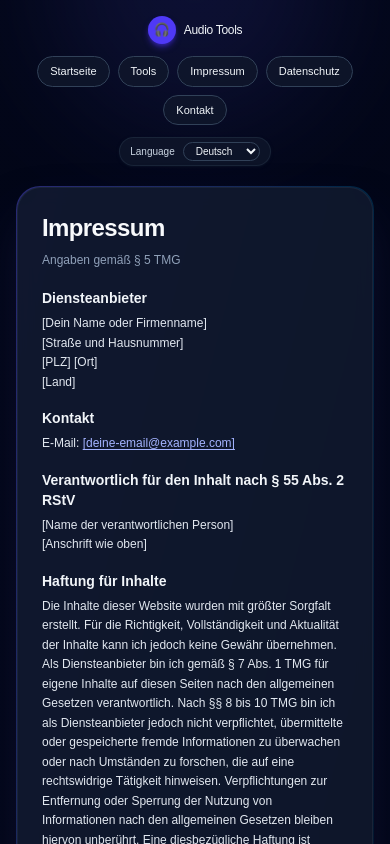
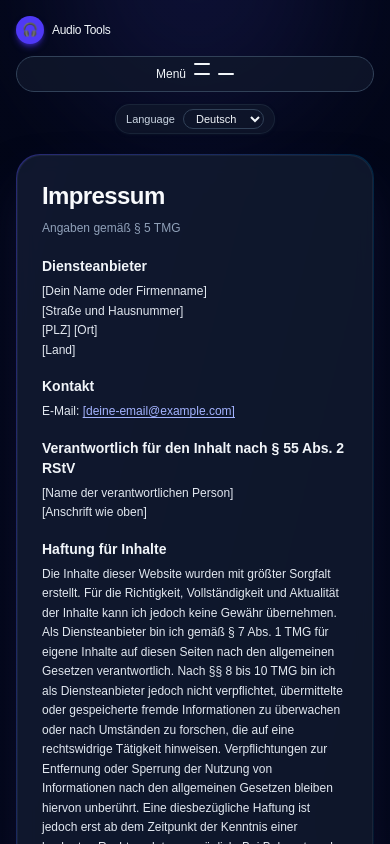
Before and after one commit to Cocoloco069/audio-webseite, a Next.js app in the folder audio-frontend/: page /impressum in a window 390 px wide. Shown: the top 844 px of the page. Built offline with nearby package versions, Linux system fonts and the light colour scheme.

Commit message:
Add mobile hamburger menu for header navigation

```diff
--- a/audio-frontend/app/components/BrandHeader.tsx
+++ b/audio-frontend/app/components/BrandHeader.tsx
@@ -1,6 +1,7 @@
 // app/components/BrandHeader.tsx
 'use client';
 
+import { useState } from 'react';
 import Link from 'next/link';
 import { Lang, TFunc } from '../i18n/translations';
 
@@ -13,61 +14,112 @@ export default function BrandHeader({
   setLang: (l: Lang) => void;
   t: TFunc;
 }) {
+  const [mobileOpen, setMobileOpen] = useState(false);
+
   return (
     <header className="relative z-10 px-4 pt-4 sm:px-8 sm:pt-6">
       <div className="flex flex-col gap-3 sm:gap-4">
-        {/* Zeile 1: Brand */}
-        <div className="flex items-center justify-center sm:justify-start gap-2 text-xs sm:text-sm font-medium text-slate-100">
-          <span className="flex h-7 w-7 items-center justify-center rounded-full bg-indigo-600 text-[13px] shadow-md shadow-indigo-700/60">
-            🎧
-          </span>
-          <span className="tracking-tight">Audio Tools</span>
+        {/* Zeile 1: Brand + Language (Desktop rechts) */}
+        <div className="flex items-center justify-between gap-3">
+          <div className="flex items-center gap-2 text-xs sm:text-sm font-medium text-slate-100">
+            <span className="flex h-7 w-7 items-center justify-center rounded-full bg-indigo-600 text-[13px] shadow-md shadow-indigo-700/60">
+              🎧
+            </span>
+            <span className="tracking-tight">Audio Tools</span>
+          </div>
+
+          {/* Desktop: Language rechts, Mobil: versteckt (kommt unten zentriert) */}
+          <div className="hidden sm:flex justify-end">
+            <div className="inline-flex items-center gap-2 rounded-full bg-slate-900/80 border border-slate-800/80 px-2.5 py-1 text-[11px] text-slate-300 shadow-sm shadow-slate-900/60">
+              <span>Language</span>
+              <select
+                value={lang}
+                onChange={(e) => setLang(e.target.value as Lang)}
+                className="bg-transparent text-slate-100 text-[11px] border border-slate-700 rounded-full px-2 py-0.5 focus:outline-none focus:ring-1 focus:ring-indigo-500"
+              >
+                <option value="de">Deutsch</option>
+                <option value="en">English</option>
+                <option value="es">Español</option>
+                <option value="fr">Français</option>
+                <option value="it">Italiano</option>
+              </select>
+            </div>
+          </div>
         </div>
 
-        {/* Zeile 2: Navigation als Buttons */}
-        <nav>
-          <div className="flex flex-wrap justify-center gap-2 text-[11px] sm:text-sm">
-            <Link
-              href="/"
-              className="px-3 sm:px-4 py-1.5 rounded-full border border-slate-700 bg-slate-900/80 text-slate-100 hover:bg-slate-800 hover:text-white transition-colors"
-            >
-              {t('navHome')}
-            </Link>
-            <Link
-              href="/#tools"
-              className="px-3 sm:px-4 py-1.5 rounded-full border border-slate-700 bg-slate-900/80 text-slate-100 hover:bg-slate-800 hover:text-white transition-colors"
-            >
-              {t('navTools')}
-            </Link>
-            <Link
-              href="/impressum"
-              className="px-3 sm:px-4 py-1.5 rounded-full border border-slate-700 bg-slate-900/80 text-slate-100 hover:bg-slate-800 hover:text-white transition-colors"
-            >
-              {t('footerImprint')}
-            </Link>
-            <Link
-              href="/datenschutz"
-              className="px-3 sm:px-4 py-1.5 rounded-full border border-slate-700 bg-slate-900/80 text-slate-100 hover:bg-slate-800 hover:text-white transition-colors"
-            >
-              {t('footerPrivacy')}
-            </Link>
-            <Link
-              href="/kontakt"
-              className="px-3 sm:px-4 py-1.5 rounded-full border border-slate-700 bg-slate-900/80 text-slate-100 hover:bg-slate-800 hover:text-white transition-colors"
-            >
-              {t('navContact')}
-            </Link>
+        {/* Zeile 2: Navigation */}
+        {/* Desktop: horizontale Buttons */}
+        <nav className="hidden sm:block">
+          <div className="flex flex-wrap justify-center gap-2 text-sm">
+            <NavLink href="/" label={t('navHome')} />
+            <NavLink href="/#tools" label={t('navTools')} />
+            <NavLink href="/impressum" label={t('footerImprint')} />
+            <NavLink href="/datenschutz" label={t('footerPrivacy')} />
+            <NavLink href="/kontakt" label={t('navContact')} />
           </div>
         </nav>
 
-        {/* Zeile 3: Language-Switcher – mobil zentriert */}
-        <div className="flex justify-center sm:justify-end">
-          <div className="inline-flex items-center gap-2 rounded-full bg-slate-900/80 border border-slate-800/80 px-2.5 py-1 text-[10px] sm:text-[11px] text-slate-300 shadow-sm shadow-slate-900/60">
+        {/* Mobil: „Menü“-Button + Dropdown */}
+        <div className="sm:hidden">
+          <button
+            type="button"
+            onClick={() => setMobileOpen((v) => !v)}
+            className="w-full inline-flex items-center justify-center gap-2 rounded-full border border-slate-700 bg-slate-900/80 px-4 py-2 text-[12px] font-medium text-slate-100 hover:bg-slate-800 transition-colors"
+          >
+            <span>Menü</span>
+            <span
+              className={`relative h-3 w-4 before:absolute before:inset-x-0 before:-top-[5px] before:h-[2px] before:rounded-full before:bg-slate-100 after:absolute after:inset-x-0 after:top-[5px] after:h-[2px] after:rounded-full after:bg-slate-100 ${
+                mobileOpen ? 'opacity-0' : ''
+              }`}
+            />
+            <span
+              className={`h-[2px] w-4 rounded-full bg-slate-100 transition-transform ${
+                mobileOpen ? 'rotate-90' : ''
+              }`}
+            />
+          </button>
+
+          {mobileOpen && (
+            <div className="mt-2 rounded-2xl border border-slate-800 bg-slate-900/95 shadow-xl shadow-slate-950/60 py-2 text-[12px] text-slate-100">
+              <MobileItem href="/" onClick={() => setMobileOpen(false)}>
+                {t('navHome')}
+              </MobileItem>
+              <MobileItem
+                href="/#tools"
+                onClick={() => setMobileOpen(false)}
+              >
+                {t('navTools')}
+              </MobileItem>
+              <MobileItem
+                href="/impressum"
+                onClick={() => setMobileOpen(false)}
+              >
+                {t('footerImprint')}
+              </MobileItem>
+              <MobileItem
+                href="/datenschutz"
+                onClick={() => setMobileOpen(false)}
+              >
+                {t('footerPrivacy')}
+              </MobileItem>
+              <MobileItem
+                href="/kontakt"
+                onClick={() => setMobileOpen(false)}
+              >
+                {t('navContact')}
+              </MobileItem>
+            </div>
+          )}
+        </div>
+
+        {/* Zeile 3: Language mobil – zentriert */}
+        <div className="flex justify-center sm:hidden">
+          <div className="inline-flex items-center gap-2 rounded-full bg-slate-900/80 border border-slate-800/80 px-2.5 py-1 text-[11px] text-slate-300 shadow-sm shadow-slate-900/60">
             <span>Language</span>
             <select
               value={lang}
               onChange={(e) => setLang(e.target.value as Lang)}
-              className="bg-transparent text-slate-100 text-[10px] sm:text-[11px] border border-slate-700 rounded-full px-2 py-0.5 focus:outline-none focus:ring-1 focus:ring-indigo-500"
+              className="bg-transparent text-slate-100 text-[11px] border border-slate-700 rounded-full px-2 py-0.5 focus:outline-none focus:ring-1 focus:ring-indigo-500"
             >
               <option value="de">Deutsch</option>
               <option value="en">English</option>
@@ -81,3 +133,34 @@ export default function BrandHeader({
     </header>
   );
 }
+
+function NavLink({ href, label }: { href: string; label: string }) {
+  return (
+    <Link
+      href={href}
+      className="px-4 py-1.5 rounded-full border border-slate-700 bg-slate-900/80 text-slate-100 hover:bg-slate-800 hover:text-white transition-colors"
+    >
+      {label}
+    </Link>
+  );
+}
+
+function MobileItem({
+  href,
+  children,
+  onClick,
+}: {
+  href: string;
+  children: React.ReactNode;
+  onClick: () => void;
+}) {
+  return (
+    <Link
+      href={href}
+      onClick={onClick}
+      className="block px-4 py-2 hover:bg-slate-800/80 hover:text-white transition-colors"
+    >
+      {children}
+    </Link>
+  );
+}
```
